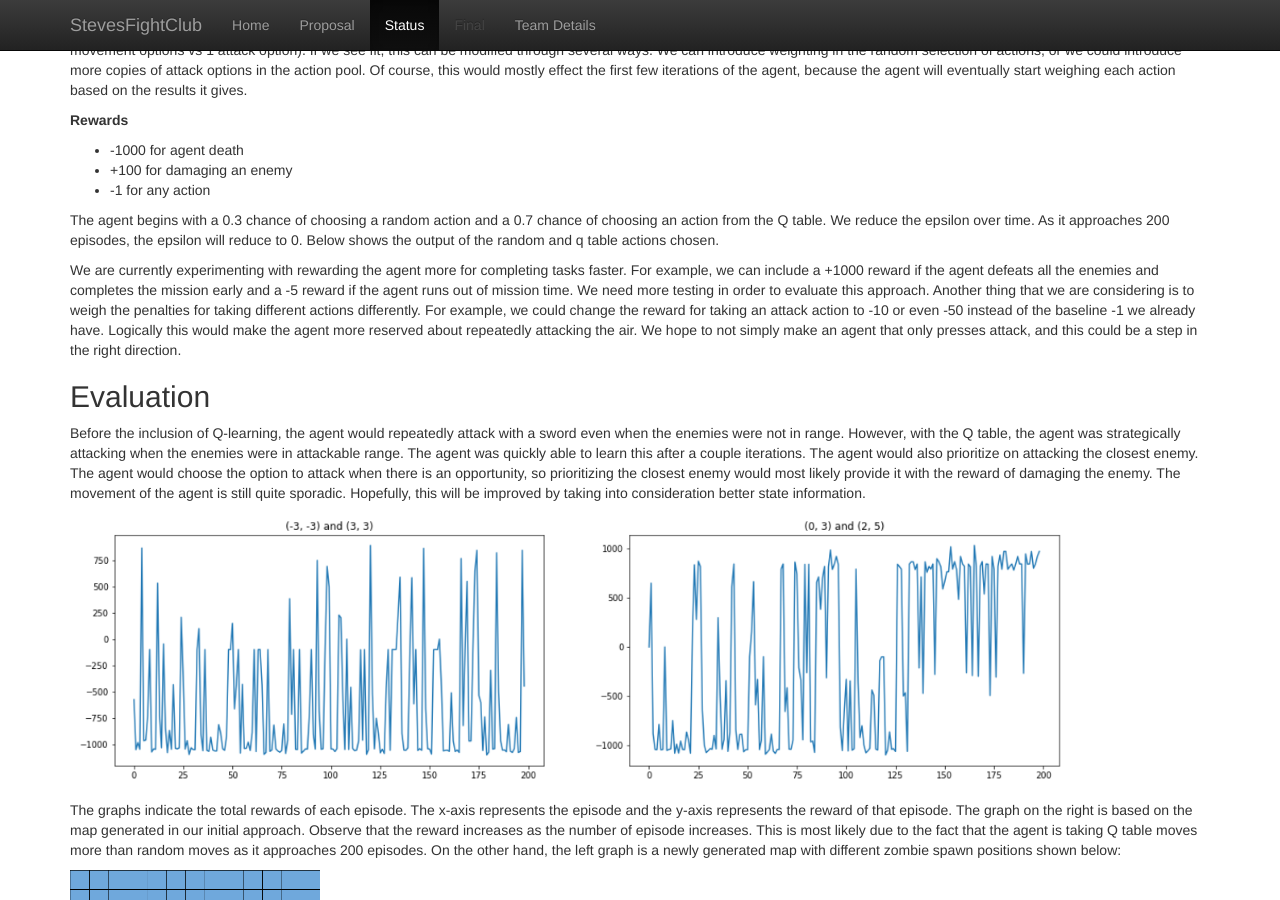
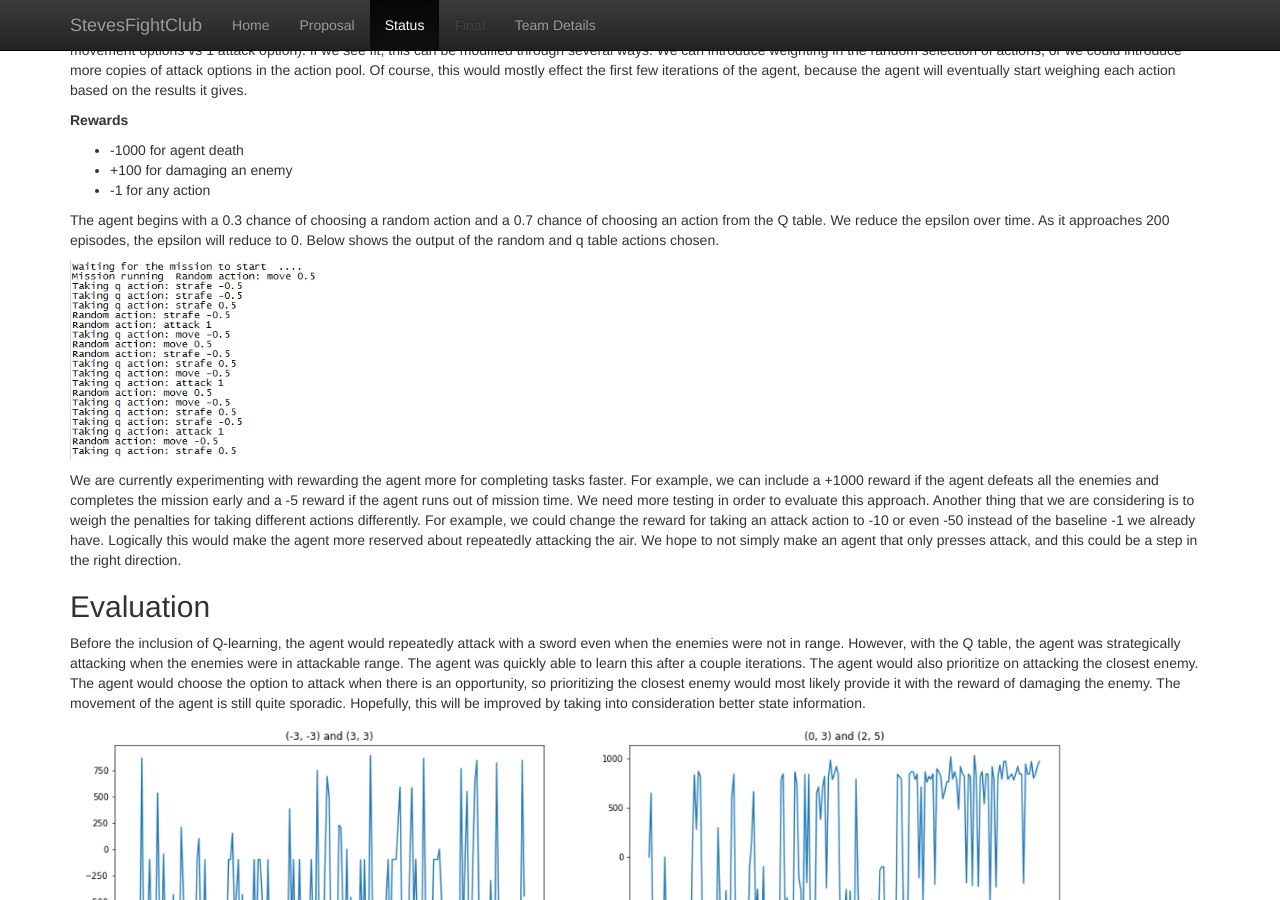
Before and after one commit to Slendolan/StevesFightClub, a Jekyll site: the page built from docs/status.md, in a window 1280 px wide and 900 px high, scrolled down 1397 px. Built offline with Jekyll 4.4.1, drawn with Linux system fonts in a browser that asks for light colours.

Commit message:
Update status.md

```diff
--- a/docs/status.md
+++ b/docs/status.md
@@ -51,7 +51,7 @@ Here we have all the actions that the agent can take.  The possible actions are
 
 The agent begins with a 0.3 chance of choosing a random action and a 0.7 chance of choosing an action from the Q table. We reduce the epsilon over time. As it approaches 200 episodes, the epsilon will reduce to 0. Below shows the output of the random and q table actions chosen.
 
-
+<img src="img/actions.png" width="250" height="200">
 
 We are currently experimenting with rewarding the agent more for completing tasks faster. For example, we can include a +1000 reward if the agent defeats all the enemies and completes the mission early and  a -5 reward if the agent runs out of mission time. We need more testing in order to evaluate this approach.  Another thing that we are considering is to weigh the penalties for taking different actions differently. For example, we could change the reward for taking an attack action to -10 or even -50 instead of the baseline -1 we already have.  Logically this would make the agent more reserved about repeatedly attacking the air.  We hope to not simply make an agent that only presses attack, and this could be a step in the right direction.
 
```
